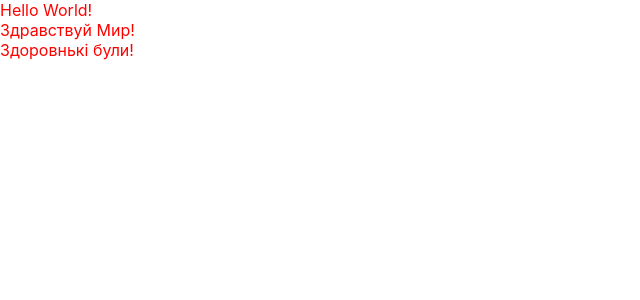
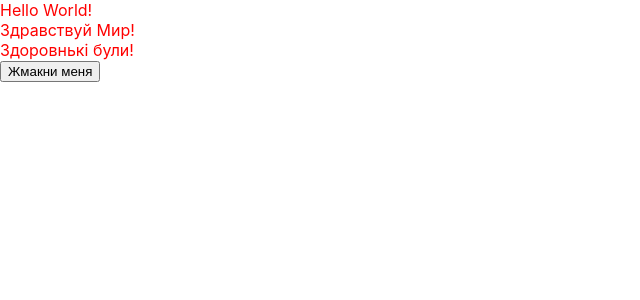
Before and after one commit to maxchv/react-demo, a React (Create React App) app: page / in a window 1280 px wide. Shown: the top 300 px of the page, without its empty margins (0-640 px from the left). Built offline with nearby package versions, Linux system fonts and the light colour scheme.

Commit message:
Add component Button

```diff
--- a/src/App.js
+++ b/src/App.js
@@ -1,5 +1,6 @@
 import React from 'react';
 import Hello from './Hello';
+import Button from './Button';
 
 function App() {
     return (
@@ -7,7 +8,8 @@ function App() {
         <Hello message="Hello World!" />
         <Hello message="Здравствуй Мир!"/>
         <Hello message="Здоровнькі були!"/>
-      </div>
+        <Button text="Жмакни меня" />
+    </div>
     );
 }
 
--- /dev/null
+++ b/src/Button.js
@@ -0,0 +1,19 @@
+import React, { Component } from 'react';
+
+class Button extends Component {
+
+    countUp() {
+        console.log("countUp()");
+    }
+
+    render() {
+        return (
+            <button onClick={this.countUp}>
+                {this.props.text}
+            </button>
+        );
+    }
+}
+
+
+export default Button;
```
